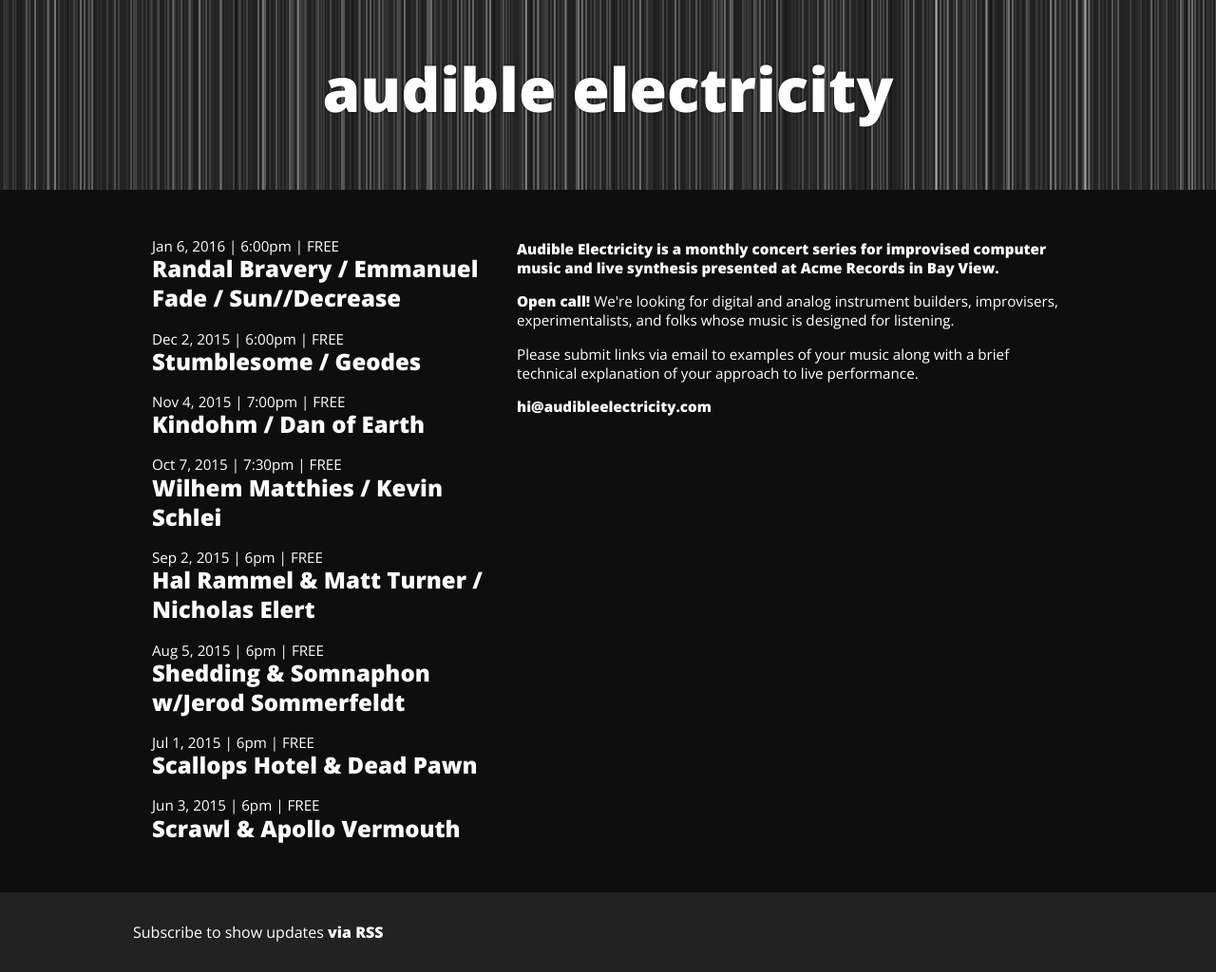
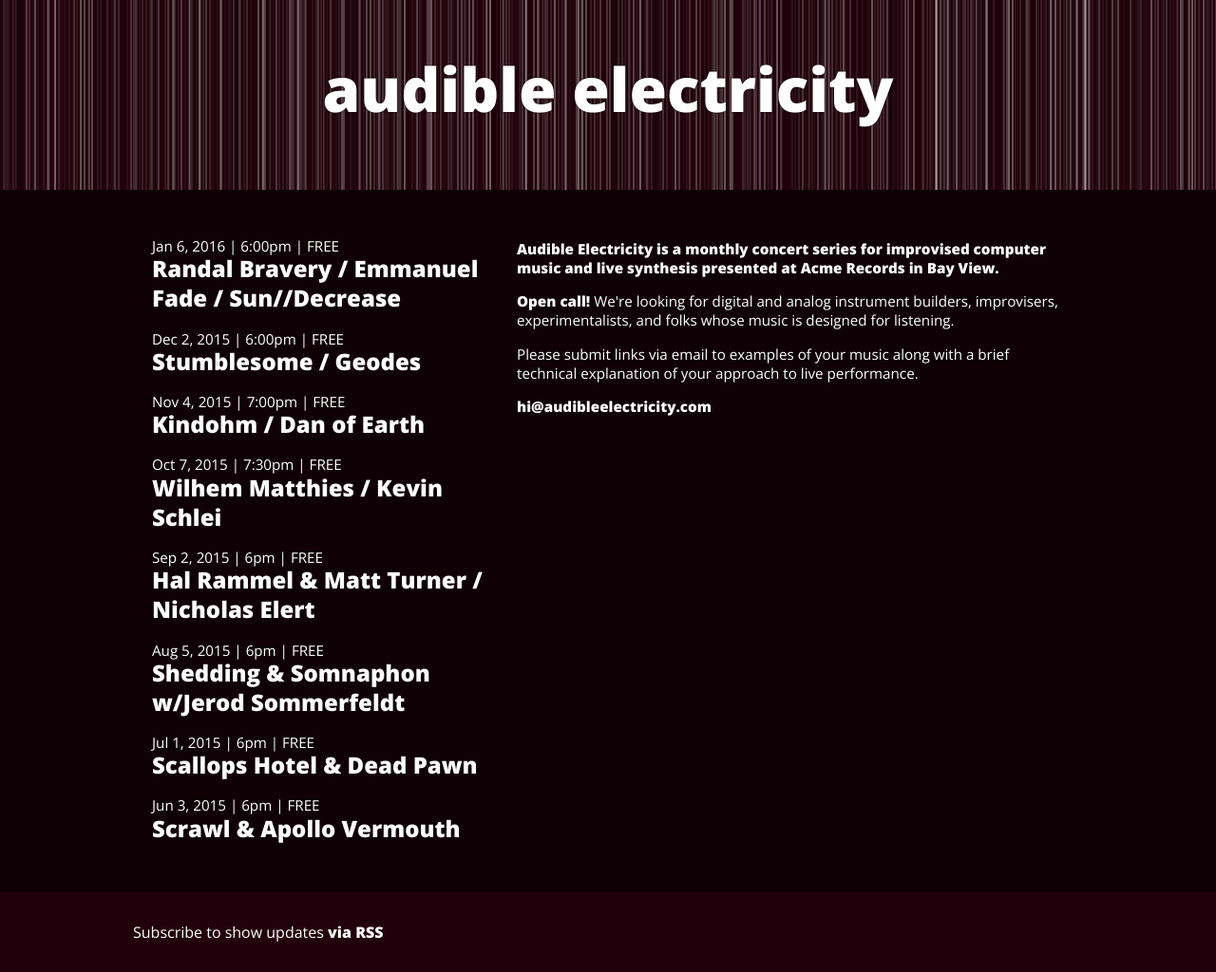
Before and after one commit to hecanjog/audibleelectricity.com, a Jekyll site: the page built from index.html, in a window 1280 px wide. Shown: the whole page at 95% size. Built offline with Jekyll 4.4.1, drawn with Linux system fonts in a browser that asks for light colours; nearby versions of some CDN libraries.

Commit message:
first pass bg animation

```diff
--- a/css/main.scss
+++ b/css/main.scss
@@ -3,7 +3,7 @@
 ---
 @charset "utf-8";
 
-$bg-color: #222;
+$bg-color: #220022;
 $fg-color: #fff;
 $main-width: 100%;
 $medium-width: 600px;
@@ -22,8 +22,8 @@
 }
 
 html {
-    background-color: $bg-color;
-    background-size: cover;
+    //background-color: $bg-color;
+    //background-size: cover;
     @include animation('ani-bg 10s infinite');
 
     color: $fg-color;
```
